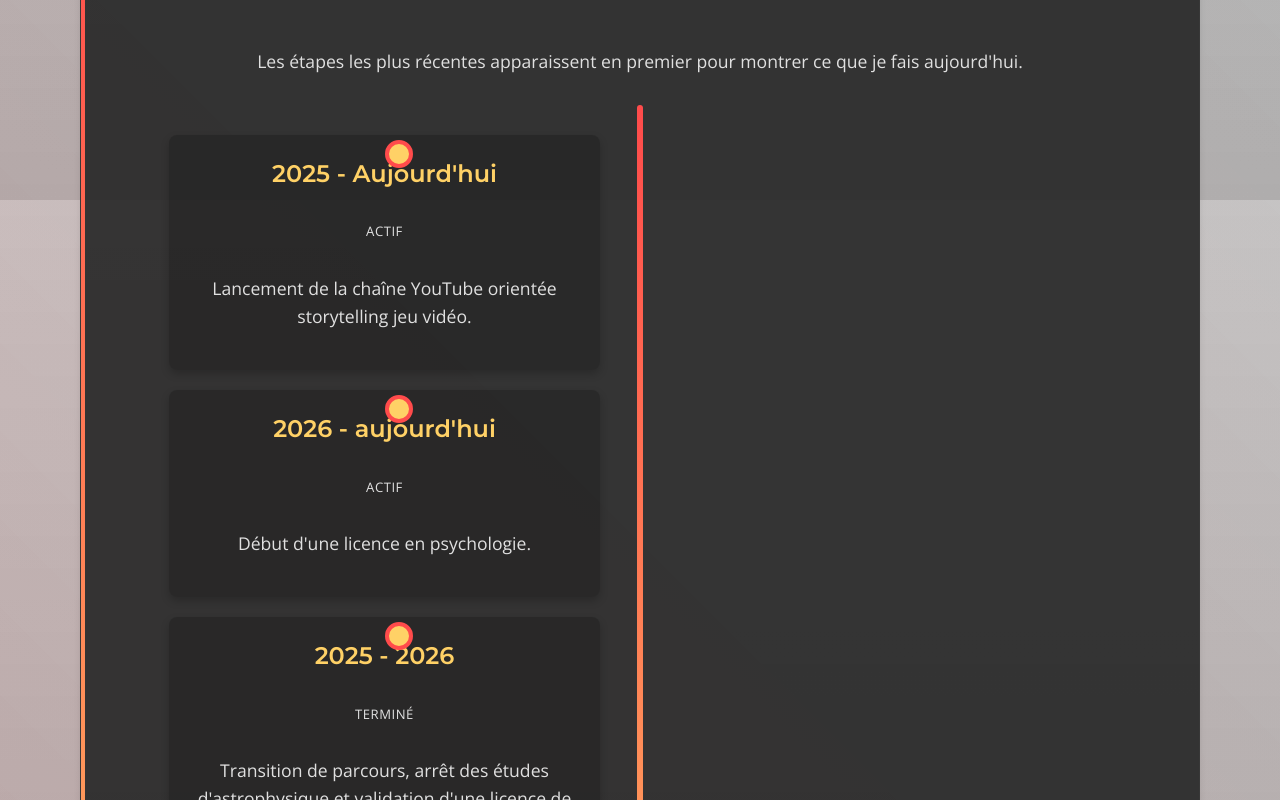
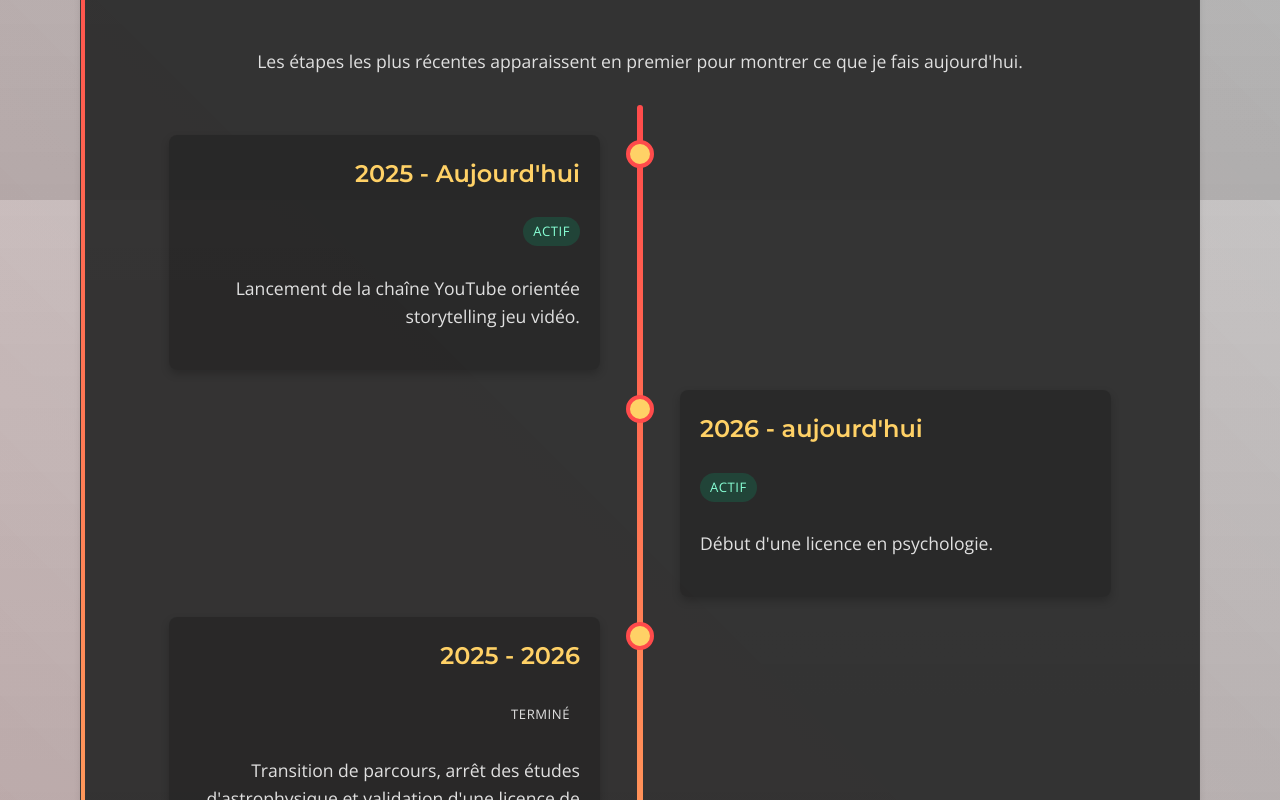
Before and after one commit to fox3000foxy/itsrealfortune-site, a React (Vite) app: page / in a window 1280 px wide. Shown: the part 3000-3800 px from the top of the page. Built offline with nearby package versions, Linux system fonts and the light colour scheme.

Commit message:
Ajout de styles pour les éléments de compétences et de timeline, y compris des barres de progression et des états visuels pour les éléments de statut.

```diff
--- a/src/styles/main.css
+++ b/src/styles/main.css
@@ -209,6 +209,44 @@ footer {
     bottom: 0;
     box-shadow: 0 -2px 10px rgba(0, 0, 0, 0.3);
     border-radius: var(--border-radius);
+}
+
+.skill-item {
+    margin-bottom: 20px;
+}
+
+.skill-item p {
+    margin-bottom: 8px;
+    font-weight: 500;
+    color: var(--text-light);
+}
+
+.skill-bar {
+    background-color: rgba(255, 255, 255, 0.2);
+    border-radius: 10px;
+    overflow: hidden;
+    height: 20px;
+    position: relative;
+}
+
+.skill-progress {
+    background: linear-gradient(to right, var(--primary-color), var(--accent-color));
+    height: 100%;
+    border-radius: 10px;
+    transition: width 0.8s ease;
+    position: relative;
+    overflow: hidden;
+}
+
+.skill-progress::before {
+    content: '';
+    position: absolute;
+    top: 0;
+    left: -100%;
+    width: 100%;
+    height: 100%;
+    background: linear-gradient(90deg, transparent, rgba(255, 255, 255, 0.3), transparent);
+    animation: shimmer 2s infinite;
 }
 
 @keyframes shimmer {
@@ -437,6 +475,26 @@ button.submit-btn:hover {
     width: 50%;
     box-sizing: border-box;
     z-index: 1; /* Ensure it stays above the line */
+}
+
+.timeline-item.timeline-left {
+    left: 0;
+    text-align: right; /* Align text to the right for left items */
+}
+
+.timeline-item.timeline-right {
+    left: 50%;
+    text-align: left; /* Align text to the left for right items */
+}
+
+.timeline-item.timeline-left::after {
+    left: 100%;
+    transform: translateX(-50%);
+}
+
+.timeline-item.timeline-right::after {
+    left: 0;
+    transform: translateX(-50%);
 }
 
 .timeline-item::after {
@@ -850,6 +908,10 @@ footer {
     .social-icons a {
         font-size: 1.2em;
     }
+
+    .skill-bar {
+        height: 15px;
+    }
 }
 
 html {
@@ -980,6 +1042,21 @@ section {
     letter-spacing: 0.04em;
 }
 
+.status-actif {
+    background: rgba(0, 173, 117, 0.2);
+    color: #87ffd5;
+}
+
+.status-termine {
+    background: rgba(255, 209, 102, 0.2);
+    color: #ffe2a2;
+}
+
+.status-en-pause {
+    background: rgba(186, 186, 186, 0.2);
+    color: #e8e8e8;
+}
+
 .compact-testimonials .testimonials {
     display: grid;
     grid-template-columns: repeat(auto-fit, minmax(240px, 1fr));
@@ -1013,6 +1090,11 @@ section {
 
 .compact-testimonials .testimonial-author-info {
     padding-left: 10px;
+}
+
+.identity-name {
+    font-size: clamp(2rem, 5vw, 3.2rem);
+    margin-bottom: 6px;
 }
 
 .identity-handle {
```
